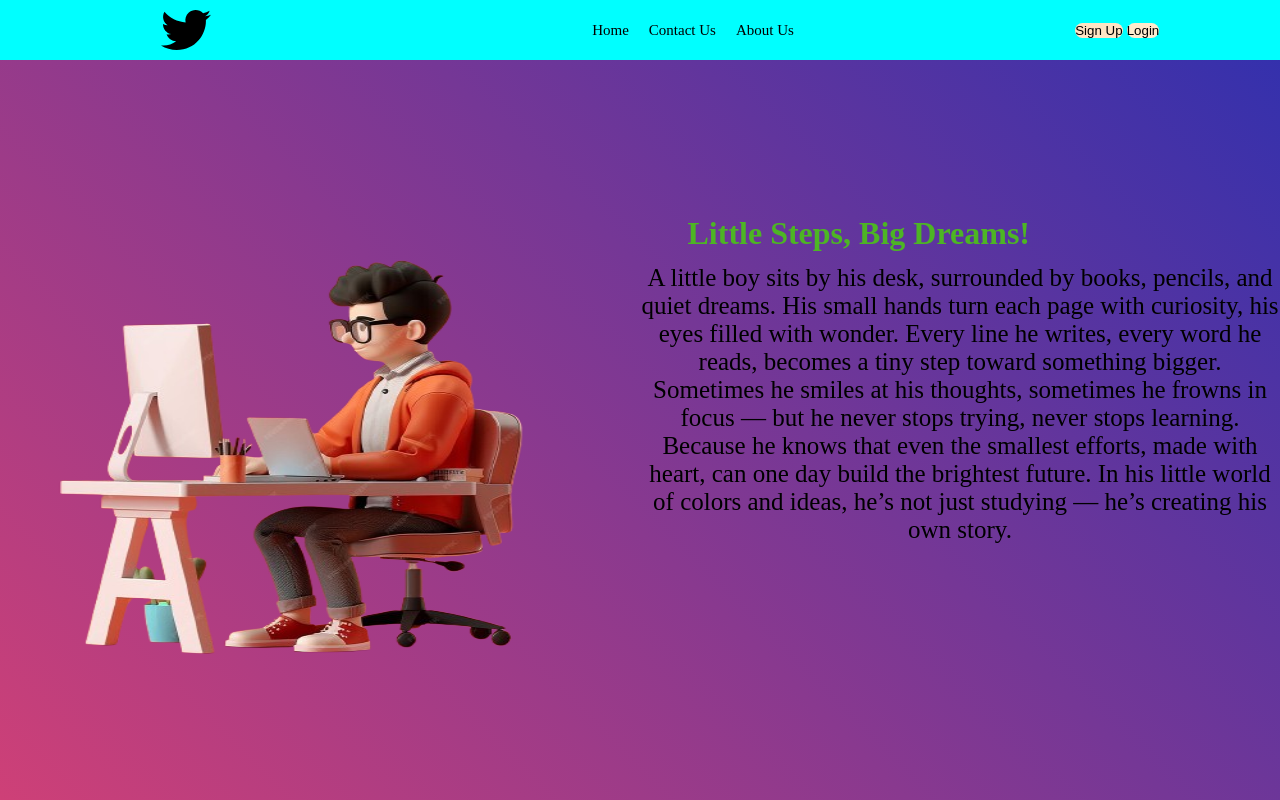
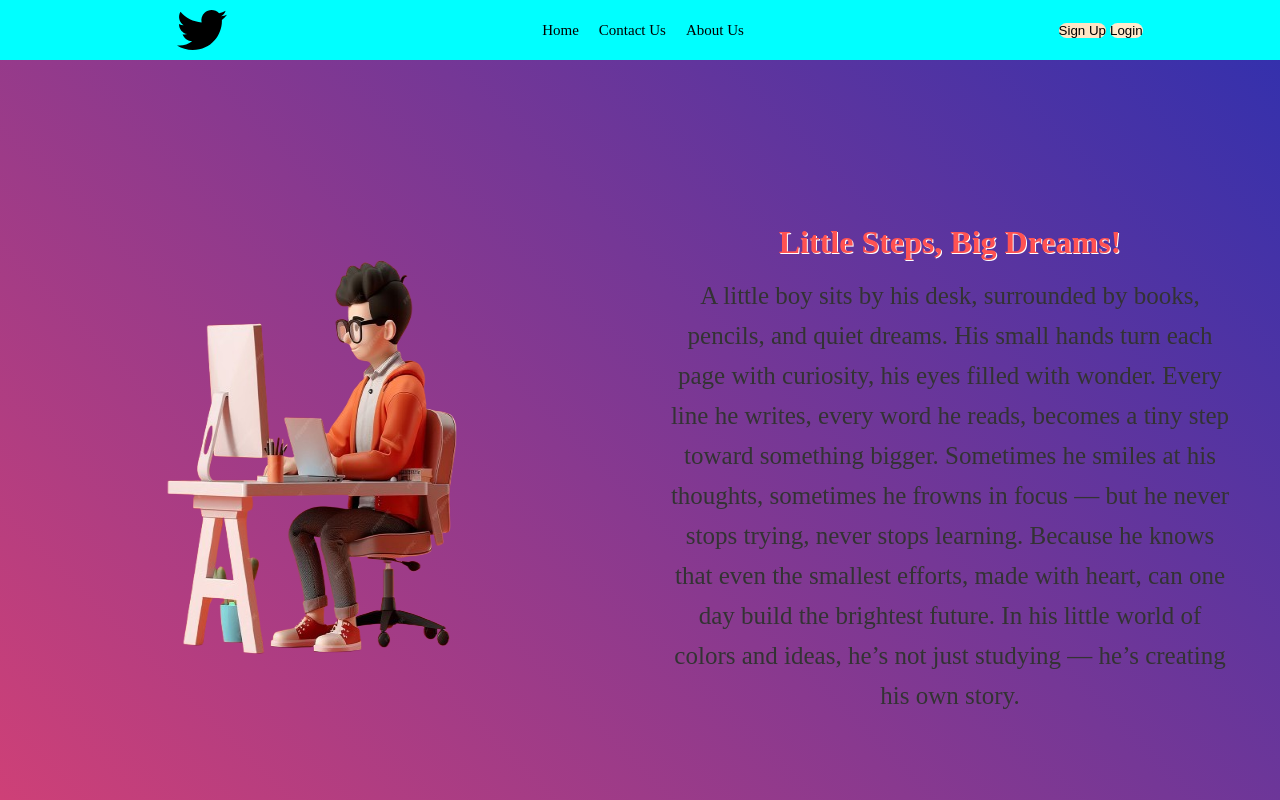
Before and after one commit to rajattiwari271/rajat-tiwari, a plain HTML site: page index.html in a window 1280 px wide. Shown: the top 800 px of the page. Drawn offline with Linux system fonts and the light colour scheme.

Commit message:
Update index.html

```diff
--- a/index.html
+++ b/index.html
@@ -59,63 +59,7 @@
 list-style: none;
 
     }
-    .container{
-            width: 100%;
-             height: 100vh;
 
-            border: 5px solid black;
-            display: flex;
-            align-items: center;
-            box-sizing: border-box;
-
-
-         }
-
-
-
-         .firstdiv{
-            width: 50%;
-            height: 100vh;
-
-            display: flex;
-            text-align: center;
-            flex-direction: column;
-            justify-content: center;
-
-         }
-
-         .seconddiv{
-            width: 50%;
-            height: 100vh;
-
-            text-align: center;
-            justify-content: middle;
-            justify-items: end;
-            position: relative;
-
-
-
-
-         }
-
-         .left-img {
-            float: left;
-            margin-right: 100px;
-
-
-         }
-
-.bc {
-    margin-right: 250px;
-    color: rgb(77, 181, 36);
-    margin-top: 155px;
-
-}
-.ab {
-    text-align: center;
-    margin-top: 12px;
-    white-space: normal;
-}
 .about-section {
       display: flex;
       justify-content: space-between;
@@ -262,6 +206,73 @@ list-style: none;
   background: linear-gradient(45deg, rgb(206, 64, 119), rgb(48, 48, 174));
 
 }
+ .container {
+  width: 100%;
+  min-height: 100vh;
+  display: flex;
+  align-items: center;
+  justify-content: center;
+  flex-wrap: wrap;
+  border: none;
+  box-sizing: border-box;
+  gap: 20px;
+  padding: 30px;
+}
+
+.firstdiv, .seconddiv {
+  flex: 1 1 400px; /* flexible width for both */
+  display: flex;
+  flex-direction: column;
+  justify-content: center;
+  align-items: center;
+  text-align: center;
+}
+
+.firstdiv img {
+  width: 100%;
+  max-width: 400px;
+  height: auto;
+  display: block;
+  border-radius: 20px;
+}
+
+.bc {
+  margin-top: 20px;
+  font-size: 2rem;
+  color: #ff5252;
+  text-shadow: 1px 1px #fff;
+}
+
+.ab {
+  font-size: 1.2rem;
+  color: #333;
+  line-height: 1.6;
+  margin-top: 15px;
+  padding: 0 15px;
+  white-space: normal;
+}
+
+/* ✅ Responsive Design */
+@media (max-width: 768px) {
+  .container {
+    flex-direction: column;
+    padding: 20px;
+  }
+
+  .firstdiv img {
+    max-width: 90%;
+  }
+
+  .bc {
+    font-size: 1.8rem;
+  }
+
+  .ab {
+    font-size: 1rem;
+    padding: 0 10px;
+  }
+}
+
  </style>
 </head>
 <body>
```
